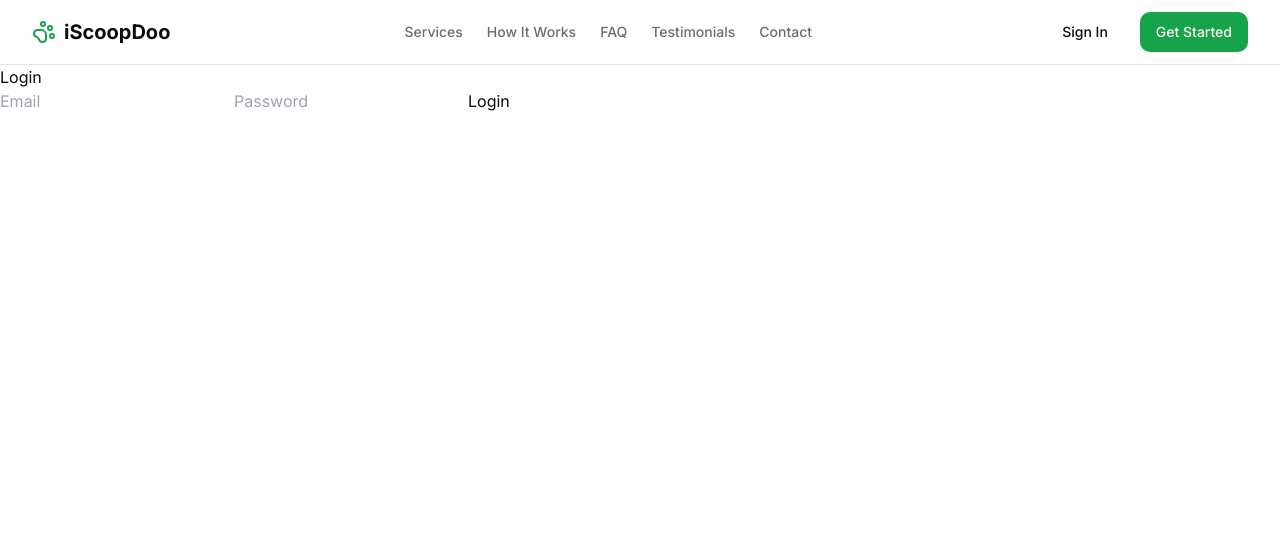
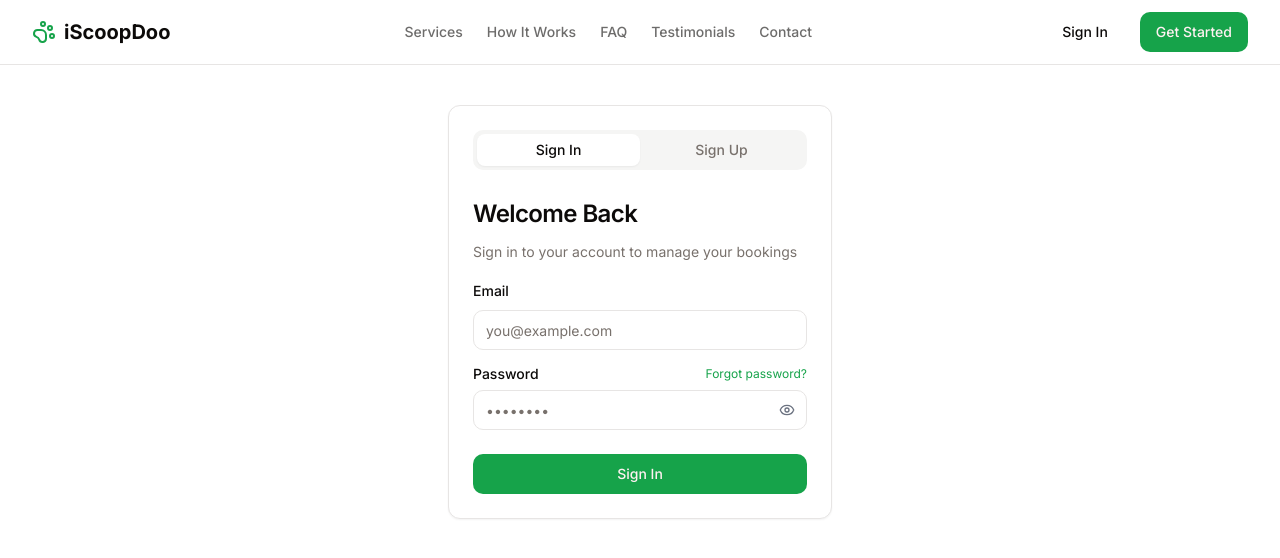
Before and after one commit to gnosis118/iscoopdoo, a Next.js app: page /login in a window 1280 px wide. Shown: the top 558 px of the page. Built offline with nearby package versions, Linux system fonts and the light colour scheme; no server answers.

Commit message:
fix: correct router import in login page for App Router compatibility
Co-authored-by: null <129726524+gnosis118@users.noreply.github.com>

```diff
--- a/app/login/page.tsx
+++ b/app/login/page.tsx
@@ -1,40 +1,10 @@
-// ./app/login/page.tsx
-
-'use client'; // Add this line to mark this as a Client Component
-
-import { useState } from 'react';
-import { useRouter } from 'next/router';
+"use client"
+import { AuthForm } from "@/components/auth/auth-form"
 
 export default function Login() {
-  const [email, setEmail] = useState('');
-  const [password, setPassword] = useState('');
-  const router = useRouter();
-
-  const handleLogin = async (event: React.FormEvent) => {
-    event.preventDefault();
-    // Handle login logic here (e.g., authenticate with Supabase)
-    // If successful:
-    router.push('/');
-  };
-
   return (
-    <div>
-      <h1>Login</h1>
-      <form onSubmit={handleLogin}>
-        <input
-          type="email"
-          placeholder="Email"
-          value={email}
-          onChange={(e) => setEmail(e.target.value)}
-        />
-        <input
-          type="password"
-          placeholder="Password"
-          value={password}
-          onChange={(e) => setPassword(e.target.value)}
-        />
-        <button type="submit">Login</button>
-      </form>
+    <div className="container max-w-md mx-auto py-10">
+      <AuthForm />
     </div>
-  );
+  )
 }
```
